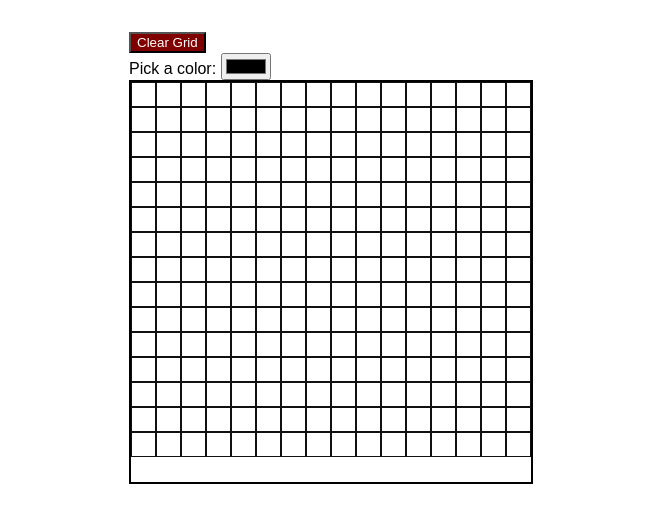
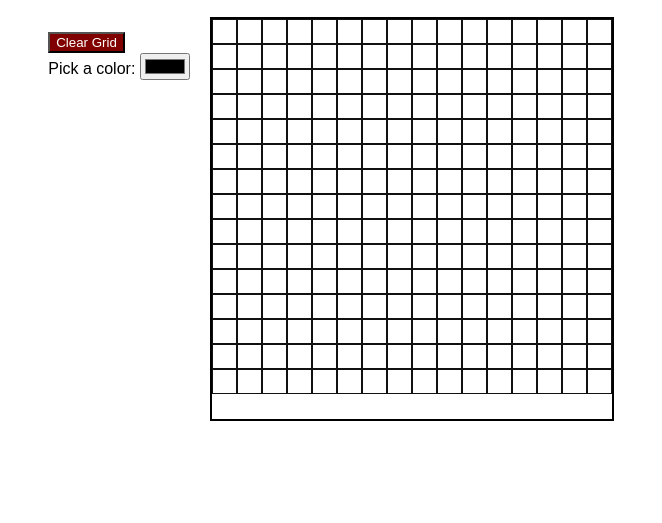
Before and after one commit to Evelynemunguti/Etch-a-Sketch-game, a plain HTML site: page index.html in a window 1280 px wide. Shown: the part 81-604 px from the top of the page, without its empty margins (309-971 px from the left). Drawn offline with Linux system fonts and the light colour scheme.

Commit message:
added a color pickerstyle

```diff
--- a/style.css
+++ b/style.css
@@ -34,3 +34,8 @@ body {
     padding: 60px, 20px;
     margin-top: 15px;
   }
+  .all{
+    display: flex;
+    flex-direction: row;
+    gap: 20px;
+  }
```
